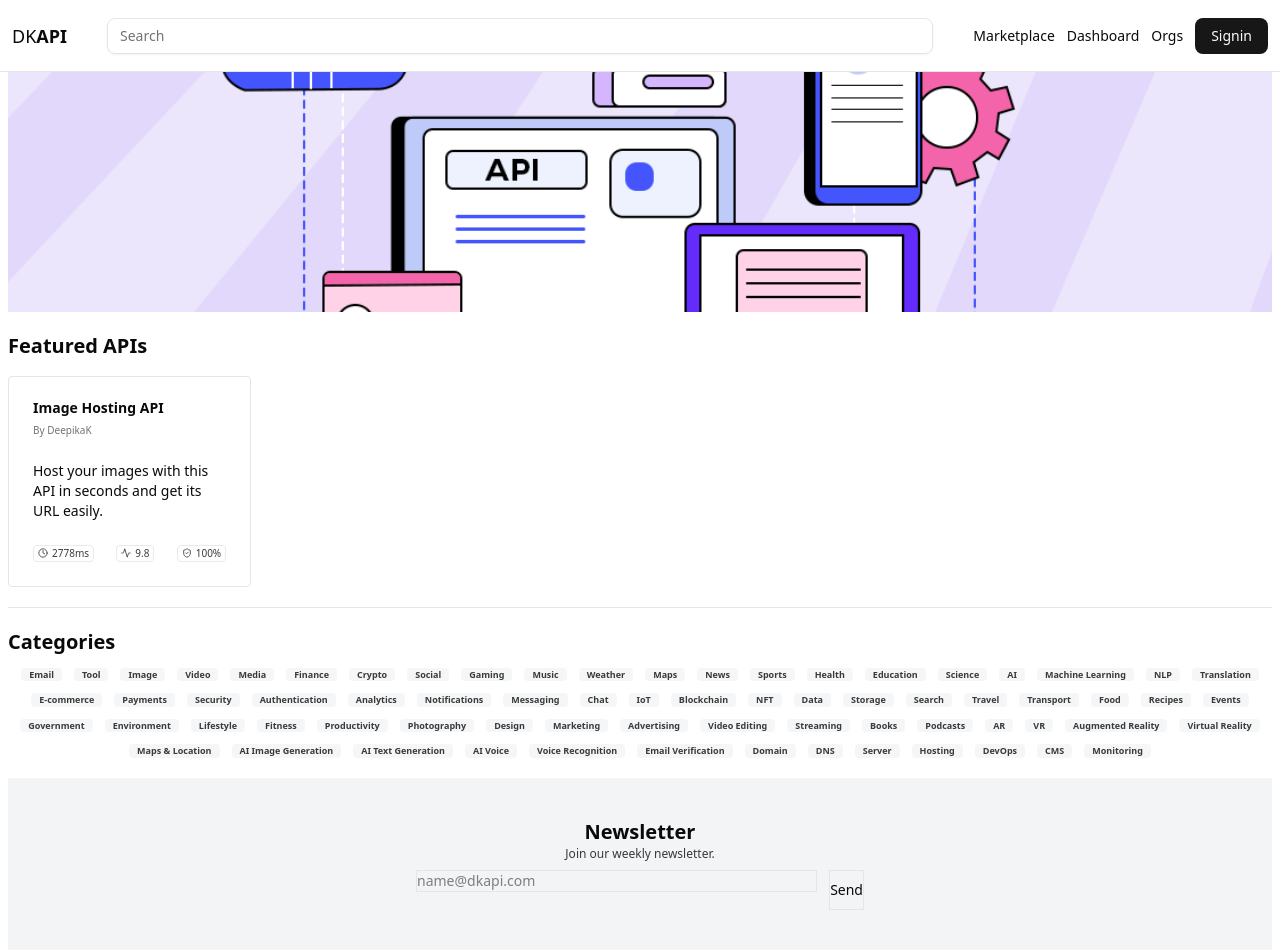
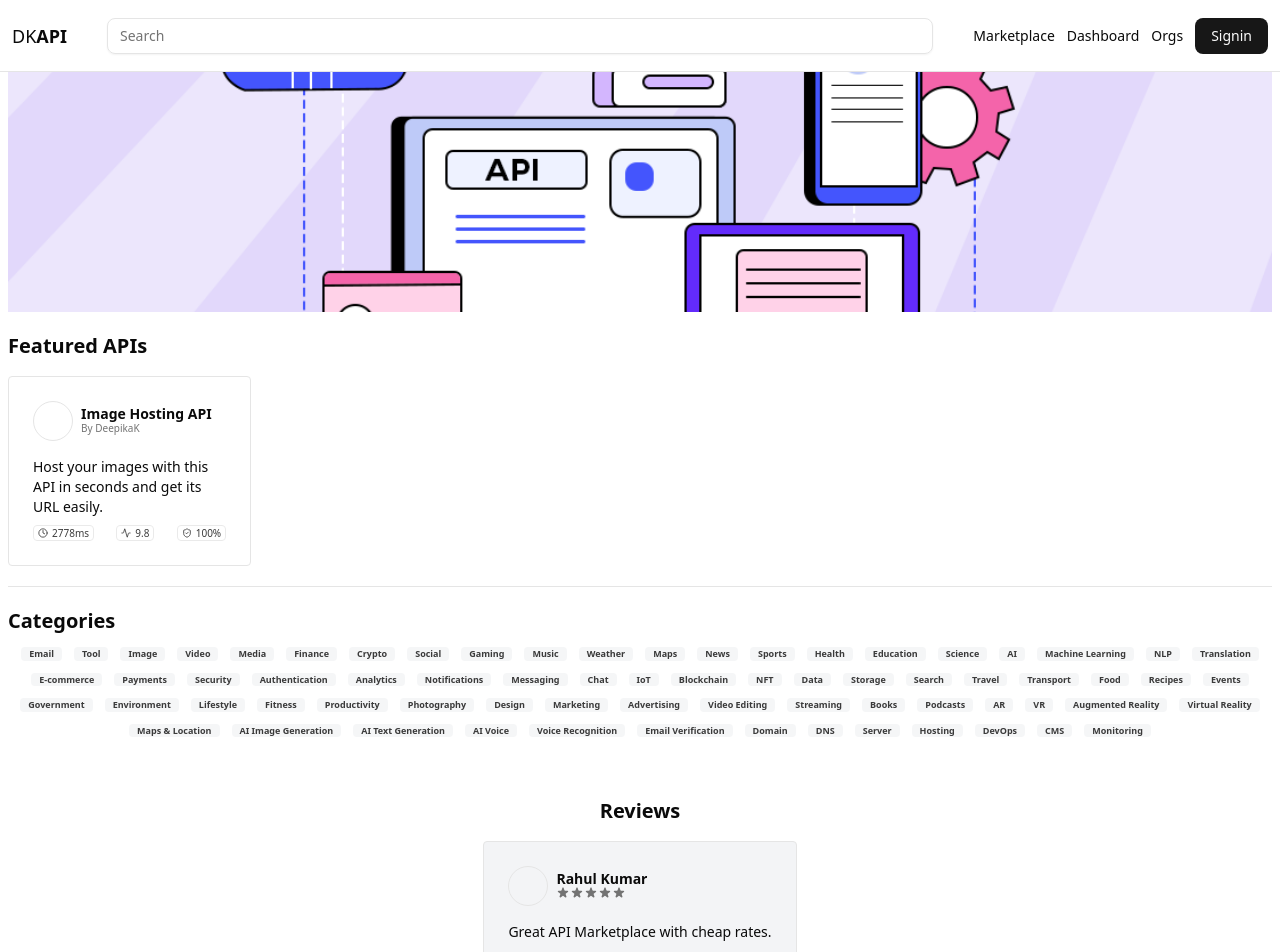
Before and after one commit to deepikakumari-dev/api-marketplace, a Next.js app: page / in a window 1280 px wide. Shown: the top 952 px of the page. Built offline with nearby package versions, Linux system fonts and the light colour scheme.

Commit message:
added logos for apis and created a proper reviews section

```diff
--- a/app/auth/register/page.tsx
+++ b/app/auth/register/page.tsx
@@ -50,7 +50,7 @@ function SignIn() {
                             <p>Already have an account - </p>
                             <Link href={'/auth/signin'} className='font-bold hover:underline '>Signin</Link>
                         </div>
-                    </div>
+                    </div>8
                 </CardFooter>
             </Card>
         </div>
--- a/app/page.tsx
+++ b/app/page.tsx
@@ -2,6 +2,7 @@ import APIsByCategory from "@/components/home/APIsByCategory";
 import FeaturedAPIs from "@/components/home/FeaturedAPIs";
 import Hero from "@/components/home/Hero";
 import Newsletter from "@/components/home/Newsletter";
+import Reviews from "@/components/home/Reviews";
 import Image from "next/image";
 
 export default function Home() {
@@ -10,6 +11,7 @@ export default function Home() {
       <Hero />
       <FeaturedAPIs />
       <APIsByCategory />
+      <Reviews />
       <Newsletter />
     </div>
   );
--- a/components/home/FeaturedAPIs.tsx
+++ b/components/home/FeaturedAPIs.tsx
@@ -9,11 +9,23 @@ function FeaturedAPIs() {
       <h1 className='text-xl font-semibold mb-4'>Featured APIs</h1>
       <div className='grid lg:grid-cols-5 md:grid-cols-4 grid-cols-3 gap-3 text-sm'>
         <Link href={''}>
-          <Card className='shadow-none rounded'>
+          <Card className='shadow-none rounded gap-2'>
             <CardHeader>
+              <div className='flex items-center gap-2'>
+                <div className="w-10 h-10 rounded-full border overflow-hidden flex items-center justify-center">
+                  <img
+                    src="https://flowbite-react.com/favicon.svg"
+                    alt=""
+                    className="max-w-full max-h-full object-contain"
+                  />
+                </div>
 
-              <CardTitle>Image Hosting API</CardTitle>
-              <CardDescription className='text-[10px]'>By <Link href={'/'} className='hover:underline transition duration-300 '>DeepikaK</Link></CardDescription>
+                <div className=''>
+
+                  <CardTitle>Image Hosting API</CardTitle>
+                  <CardDescription className='text-[10px]'>By <Link href={'/'} className='hover:underline transition duration-300 '>DeepikaK</Link></CardDescription>
+                </div>
+              </div>
             </CardHeader>
             <CardContent>
               <div>
--- a/components/home/Newsletter.tsx
+++ b/components/home/Newsletter.tsx
@@ -12,7 +12,7 @@ function Newsletter() {
         </div>
         <div className='flex gap-3 w-full'>
           <TextInput className='w-full' id="email4" type="email" placeholder="name@dkapi.com" required />
-          <Button color={'alternative'}>Send</Button>
+          <Button color={'alternative'}>Join</Button>
         </div>
       </div>
     </div>
--- a/components/home/Reviews.tsx
+++ b/components/home/Reviews.tsx
@@ -1,8 +1,53 @@
 import React from 'react'
+import { Card, CardContent, CardDescription, CardFooter, CardHeader, CardTitle } from '../ui/card'
+import { Rating, RatingStar } from 'flowbite-react'
 
 function Reviews() {
   return (
-    <div>Reviews</div>
+    <div className='flex flex-col items-center w-full py-10 my-5'>
+      <h1 className='text-xl font-semibold mb-4'>Reviews</h1>
+      <div>
+
+      </div>
+      <div className=' gap-3 text-sm'>
+        <Card className='shadow-none rounded gap-2 bg-gray-100'>
+          <CardHeader>
+            <div className='flex items-center gap-2'>
+              <div className="w-10 h-10 rounded-full border overflow-hidden flex items-center justify-center">
+                <img
+                  src="https://flowbite-react.com/favicon.svg"
+                  alt=""
+                  className="max-w-full max-h-full object-contain"
+                />
+              </div>
+
+              <div className=''>
+                <CardTitle className=''>Rahul Kumar</CardTitle>
+                <CardDescription className=''>
+                  <Rating size=''>
+                    <RatingStar />
+                    <RatingStar />
+                    <RatingStar />
+                    <RatingStar />
+                    <RatingStar filled={false} />
+                  </Rating>
+                </CardDescription>
+              </div>
+            </div>
+          </CardHeader>
+          <CardContent>
+            <div>
+              Great API Marketplace with cheap rates.
+            </div>
+          </CardContent>
+          <CardFooter className='opacity-80'>
+            <div className='flex justify-between w-full'>
+
+            </div>
+          </CardFooter>
+        </Card>
+      </div>
+    </div>
   )
 }
 
```
